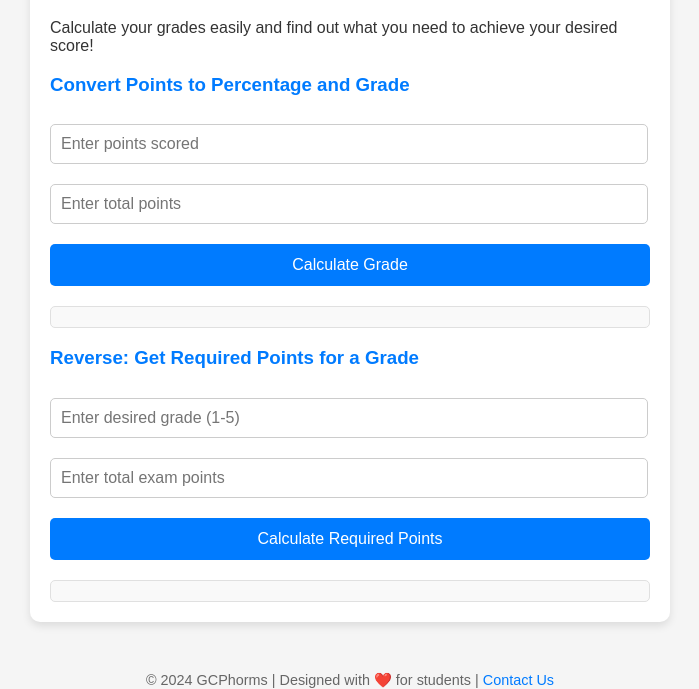
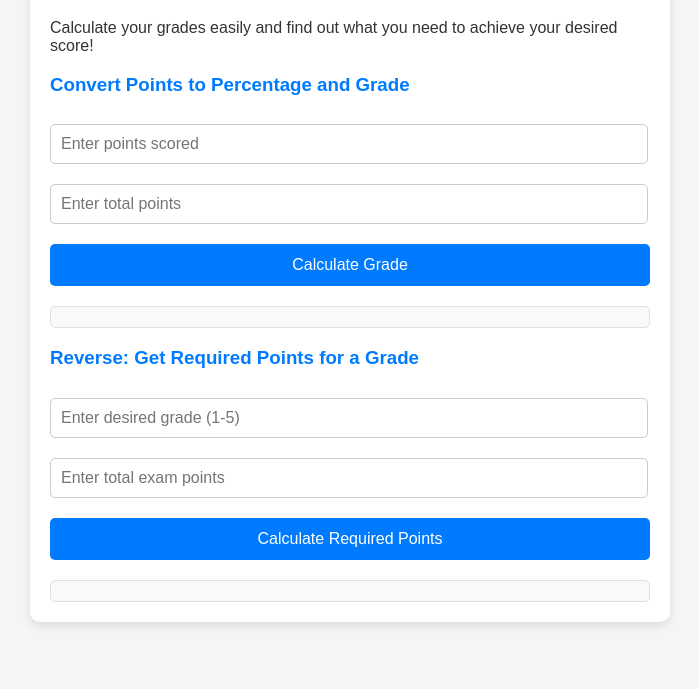
Before and after one commit to GCPhorms/.Github.io, a plain HTML site: page index.html in a window 1280 px wide. Shown: the part 131-820 px from the top of the page, without its empty margins (290-989 px from the left). Drawn offline with Linux system fonts and the light colour scheme.

Commit message:
Update index.html

```diff
--- a/index.html
+++ b/index.html
@@ -105,10 +105,6 @@
     <div class="output" id="requiredResult"></div>
   </div>
 
-  <footer>
-    © 2024 GCPhorms | Designed with ❤️ for students | <a href="#">Contact Us</a>
-  </footer>
-
   <script>
     function calculateGrade() {
       const points = parseFloat(document.getElementById("points").value);
```
